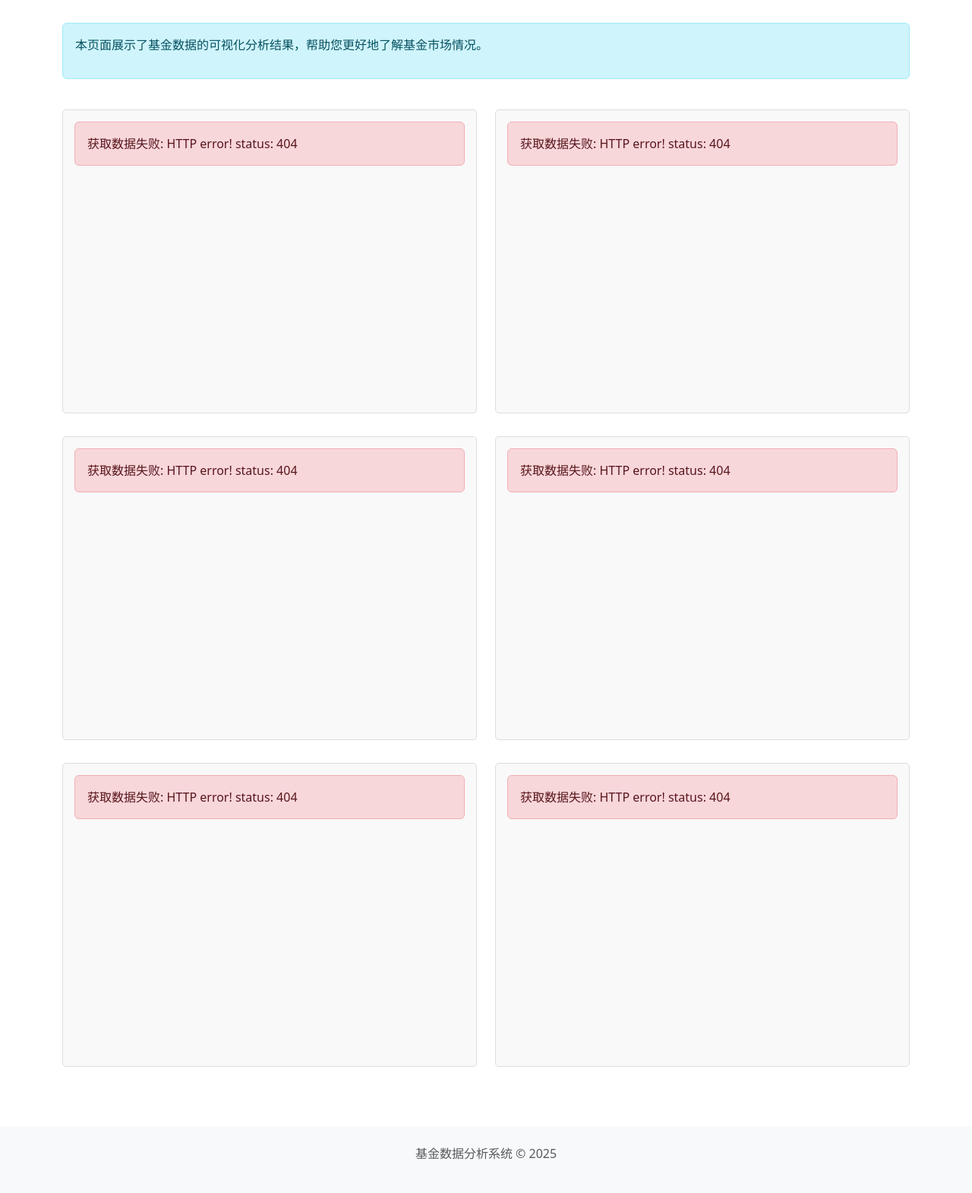
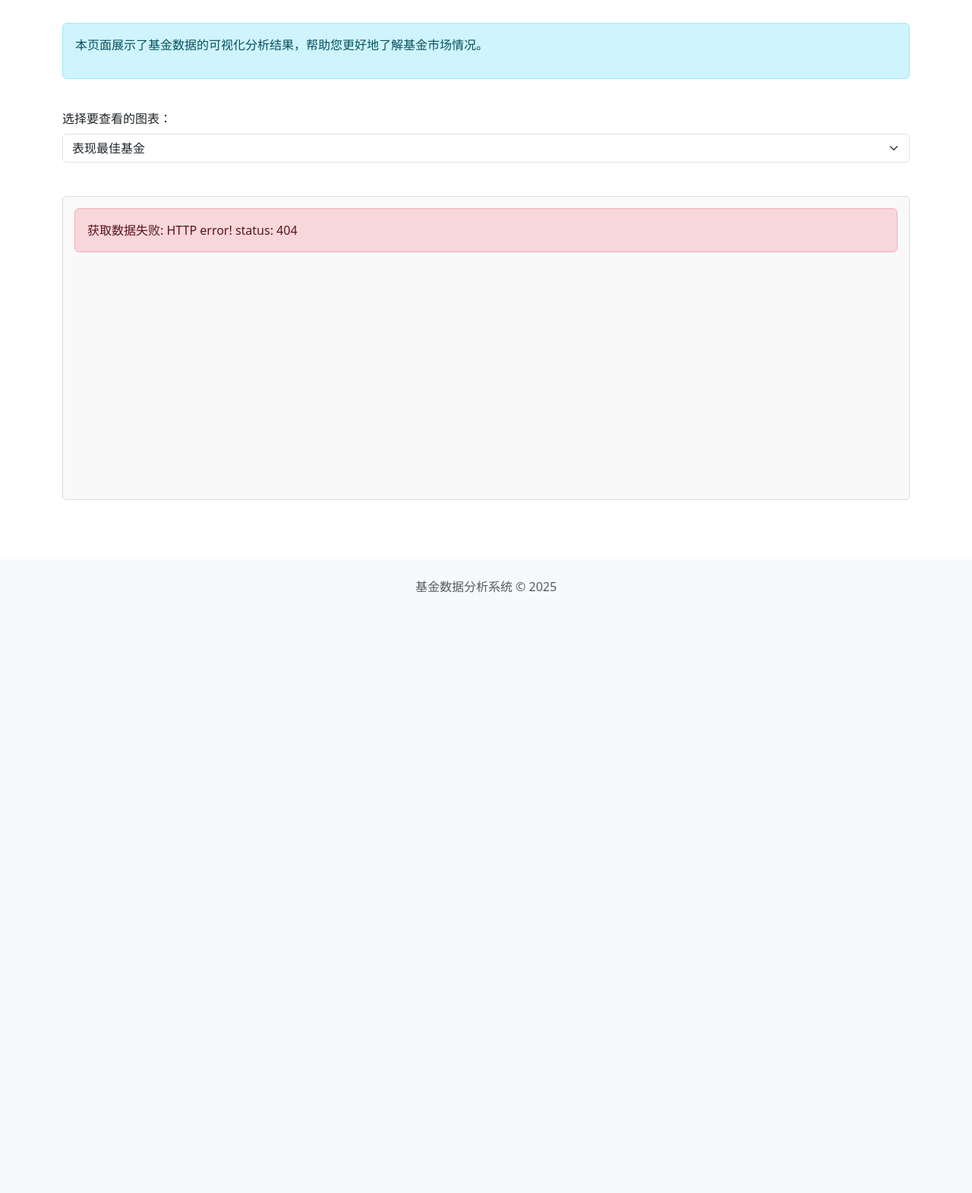
Before and after one commit to hjhhoni/flask--, a Flask app: page /analysis in a window 1280 px wide. Shown: the part 87-1657 px from the top of the page at 76% size. After the commit the page ends 867 px from the top, so only its background shows below. Run offline with Flask 3, Linux system fonts and the light colour scheme; some libraries are stand-ins or nearby versions.

Commit message:
修改重复按钮

```diff
--- a/app/templates/analysis.html
+++ b/app/templates/analysis.html
@@ -11,14 +11,23 @@
             border-radius: 5px;
             padding: 15px;
             background-color: #f9f9f9;
-            height: 400px;
+            height: auto; /* 修改为auto，让容器高度自适应内容 */
+            min-height: 400px; /* 设置最小高度 */
             position: relative;
+            overflow: visible; /* 修改为visible，允许内容溢出 */
+            display: none; /* 默认隐藏所有图表 */
+        }
+        .chart-container.active {
+            display: block; /* 显示当前选中的图表 */
         }
         .header {
             background-color: #f8f9fa;
             padding: 20px 0;
             margin-bottom: 30px;
             border-bottom: 1px solid #e9ecef;
+        }
+        .chart-selector {
+            margin-bottom: 20px;
         }
     </style>
 </head>
@@ -47,40 +56,42 @@
             </div>
         </div>
 
-        <div class="row">
-            <div class="col-md-6">
-                <div class="chart-container">
-                    <canvas id="topFundsChart"></canvas>
-                </div>
-            </div>
-            <div class="col-md-6">
-                <div class="chart-container">
-                    <canvas id="bottomFundsChart"></canvas>
+        <!-- 添加图表选择器 -->
+        <div class="row mb-4">
+            <div class="col-md-12">
+                <div class="chart-selector">
+                    <label for="chartSelect" class="form-label">选择要查看的图表：</label>
+                    <select id="chartSelect" class="form-select" onchange="switchChart()">
+                        <option value="topFundsChart">表现最佳基金</option>
+                        <option value="bottomFundsChart">表现最差基金</option>
+                        <option value="distributionChart">日增长率分布</option>
+                        <option value="netValueDistributionChart">最新净值分布</option>
+                        <option value="pieChart">基金类型分布</option>
+                        <option value="scatterChart">净值与日增长率关系</option>
+                    </select>
                 </div>
             </div>
         </div>
 
+        <!-- 修改图表容器结构 -->
         <div class="row">
-            <div class="col-md-6">
-                <div class="chart-container">
+            <div class="col-md-12">
+                <div id="topFundsChartContainer" class="chart-container active">
+                    <canvas id="topFundsChart"></canvas>
+                </div>
+                <div id="bottomFundsChartContainer" class="chart-container">
+                    <canvas id="bottomFundsChart"></canvas>
+                </div>
+                <div id="distributionChartContainer" class="chart-container">
                     <canvas id="distributionChart"></canvas>
                 </div>
-            </div>
-            <div class="col-md-6">
-                <div class="chart-container">
+                <div id="netValueDistributionChartContainer" class="chart-container">
                     <canvas id="netValueDistributionChart"></canvas>
                 </div>
-            </div>
-        </div>
-
-        <div class="row">
-            <div class="col-md-6">
-                <div class="chart-container">
+                <div id="pieChartContainer" class="chart-container">
                     <canvas id="pieChart"></canvas>
                 </div>
-            </div>
-            <div class="col-md-6">
-                <div class="chart-container">
+                <div id="scatterChartContainer" class="chart-container">
                     <canvas id="scatterChart"></canvas>
                 </div>
             </div>
@@ -96,6 +107,19 @@
     <script>
         // 图表对象
         let topFundsChart, bottomFundsChart, distributionChart, netValueDistributionChart, pieChart, scatterChart;
+
+        // 切换图表显示
+        function switchChart() {
+            const selectedValue = document.getElementById('chartSelect').value;
+
+            // 隐藏所有图表容器
+            document.querySelectorAll('.chart-container').forEach(container => {
+                container.classList.remove('active');
+            });
+
+            // 显示选中的图表容器
+            document.getElementById(selectedValue + 'Container').classList.add('active');
+        }
 
         // 加载数据并绘制图表
         async function loadChartData() {
@@ -154,6 +178,9 @@
                 drawNetValueDistributionChart(data.net_value_distribution.values);
                 drawPieChart(data.pie_chart.labels, data.pie_chart.values);
                 drawScatterChart(data.scatter.net_values, data.scatter.growth_rates);
+
+                // 恢复选中的图表显示
+                switchChart();
 
                 console.log('所有图表绘制完成');
 
@@ -313,6 +340,8 @@
                     }]
                 },
                 options: {
+                    responsive: true, // 确保图表响应式
+                    maintainAspectRatio: false, // 不维持固定宽高比，允许图表自适应容器
                     plugins: {
                         title: {
                             display: true,
```
Also changed, not shown: app/templates/funds.html (+2 -8 lines).
